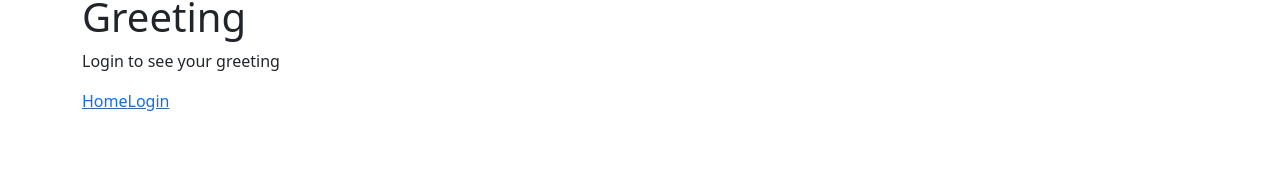
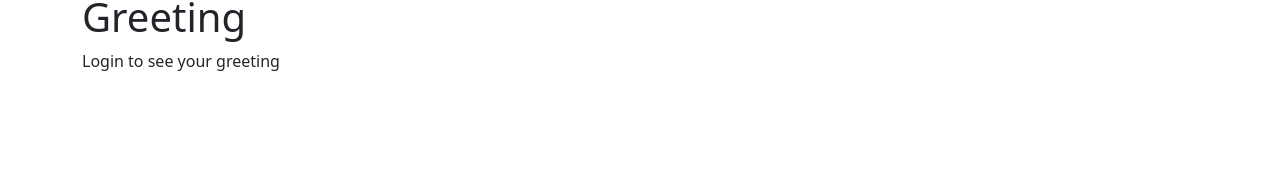
Before and after one commit to HasuNoHana/Engineering-thesis-frontend, an Angular app: page /home in a window 1280 px wide. Shown: the part 101-280 px from the top of the page. Built offline with nearby package versions, Linux system fonts and the light colour scheme; no server answers.

Commit message:
Add working login

```diff
--- a/src/app/app.component.html
+++ b/src/app/app.component.html
@@ -6,20 +6,3 @@
     </div>
   </div>
 </div>
-<div class="container">
-  <ul class="nav nav-pills">
-    <li><a routerLinkActive="active" routerLink="/home">Home</a></li>
-    <li><a routerLinkActive="active" routerLink="/login">Login</a></li>
-<!--    <li><a (click)="logout()">Logout</a></li>-->
-  </ul>
-</div>
-<!--<div class="container">-->
-<!--  <ul class="nav nav-pills">-->
-<!--    <li><a routerLinkActive="active" routerLink="/home">Home</a></li>-->
-<!--    <li><a routerLinkActive="active" routerLink="/login">Login</a></li>-->
-<!--    <li><a (click)="logout()">Logout</a></li>-->
-<!--  </ul>-->
-<!--</div>-->
-<!--<div class="container">-->
-<!--  <router-outlet></router-outlet>-->
-<!--</div>-->
```
Also changed, not shown: src/app/app.component.ts (+0 -17 lines).
